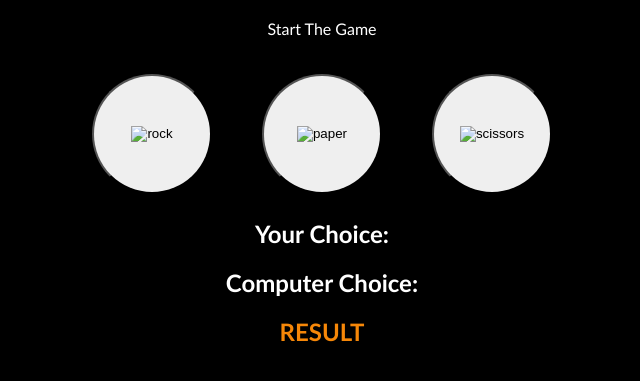
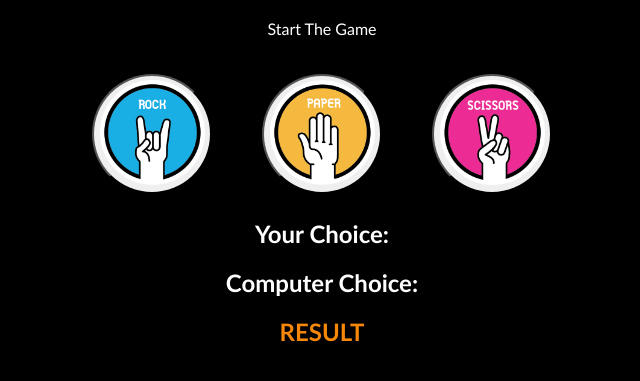
Before and after one commit to CristinaSias/WD-LabWeek8, a plain HTML site: page index.html in a window 1280 px wide. Shown: the part 63-444 px from the top of the page, without its empty margins (318-958 px from the left). Drawn offline with Linux system fonts and the light colour scheme; the site is published under a folder, as on GitHub Pages, so addresses that start at the root find nothing.

Commit message:
image src

```diff
--- a/index.html
+++ b/index.html
@@ -16,17 +16,17 @@
       <div class="container">
         <div class="choice">
           <button class="button" id="rock">
-            <img src="/img/rock.png" alt="rock" />
+            <img src="./img/rock.png" alt="rock" />
           </button>
         </div>
         <div class="choice">
           <button class="button" id="paper" >
-            <img src="/img/paper.png" alt="paper" />
+            <img src="./img/paper.png" alt="paper" />
           </button>
         </div>
         <div class="choice">
           <button class="button" id="scissors">
-            <img src="/img/scissors.png" alt="scissors" />
+            <img src="./img/scissors.png" alt="scissors" />
           </button>
         </div>
       </div>
--- a/js/game.js
+++ b/js/game.js
@@ -36,7 +36,7 @@ paper.addEventListener('click', function (e) {
 scissors.addEventListener('click', function (e) {
   var value = randomChoice()
   your_choice.innerHTML = 'Scissors'
-  if (value === 'Scissors') {
+  if (value === 'Scissors') {as
     result.innerHTML = 'It is a draw'
   } else if (value === 'Rock') {
     result.innerHTML = 'OOps you lose'
```
